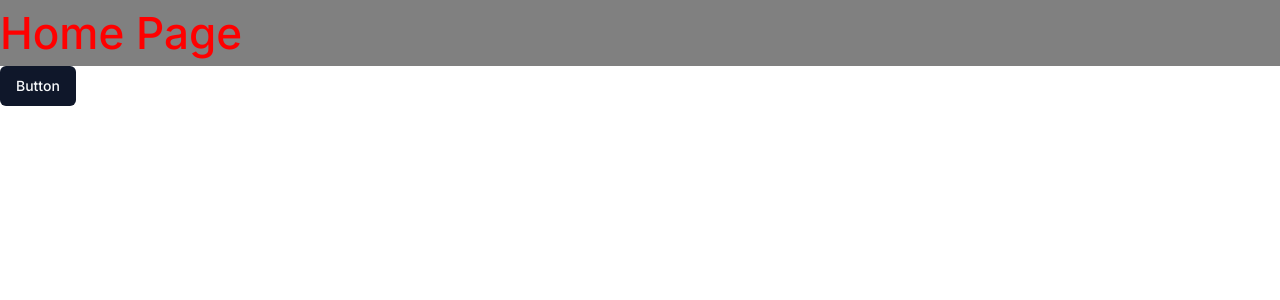
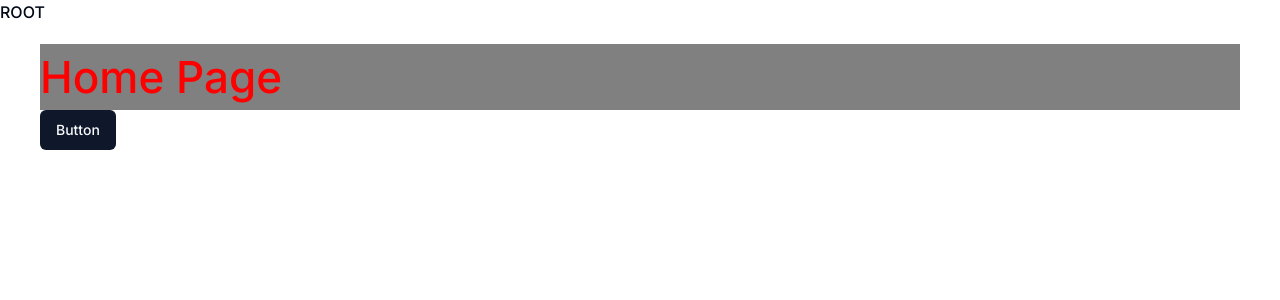
Before and after one commit to ajmal-m/Next-e-Commerce, a Next.js app: page / in a window 1280 px wide. Shown: the top 300 px of the page. Built offline with nearby package versions, Linux system fonts and the light colour scheme.

Commit message:
ROOT LAYOUT update

```diff
--- /dev/null
+++ b/app/(root)/layout.tsx
@@ -0,0 +1,16 @@
+
+
+export default function RootLayout({
+  children,
+}: Readonly<{
+  children: React.ReactNode;
+}>) {
+  return (
+    <div className="flex h-screen flex-col">
+        ROOT
+        <main className="flex-1 wrapper">
+            {children}
+        </main>
+    </div>
+  );
+}
```
Also changed, not shown: app/(root)/page.tsx (renamed from app/page.tsx).
